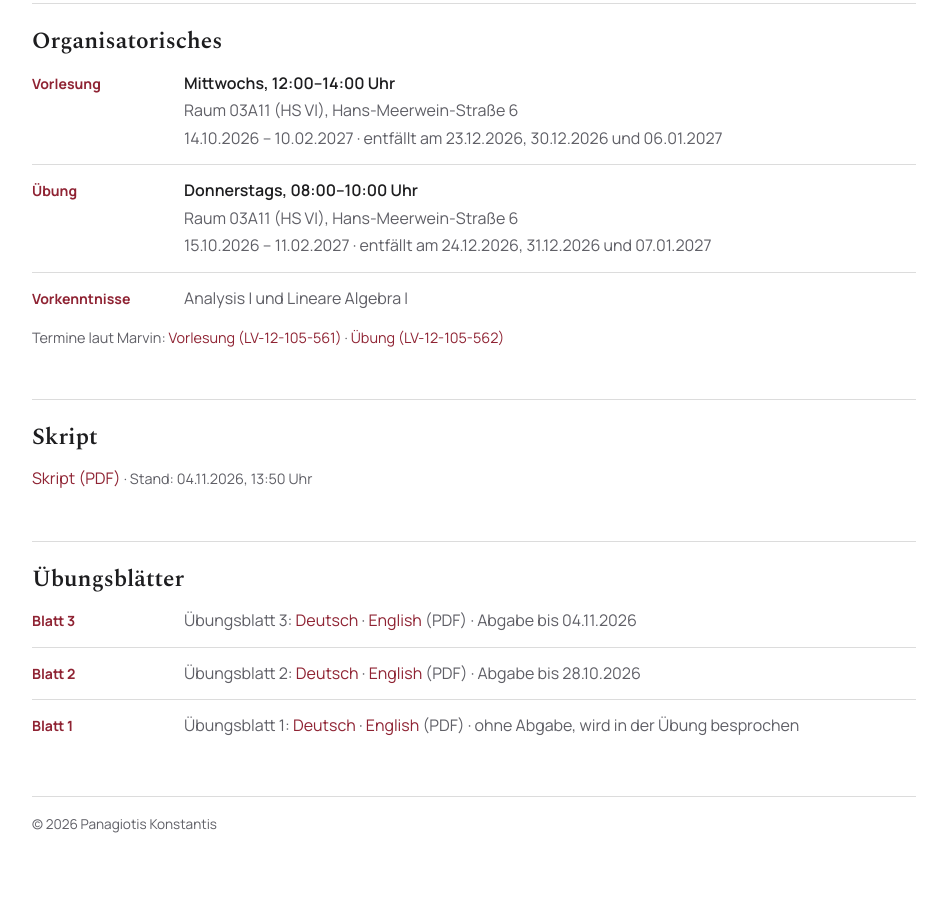
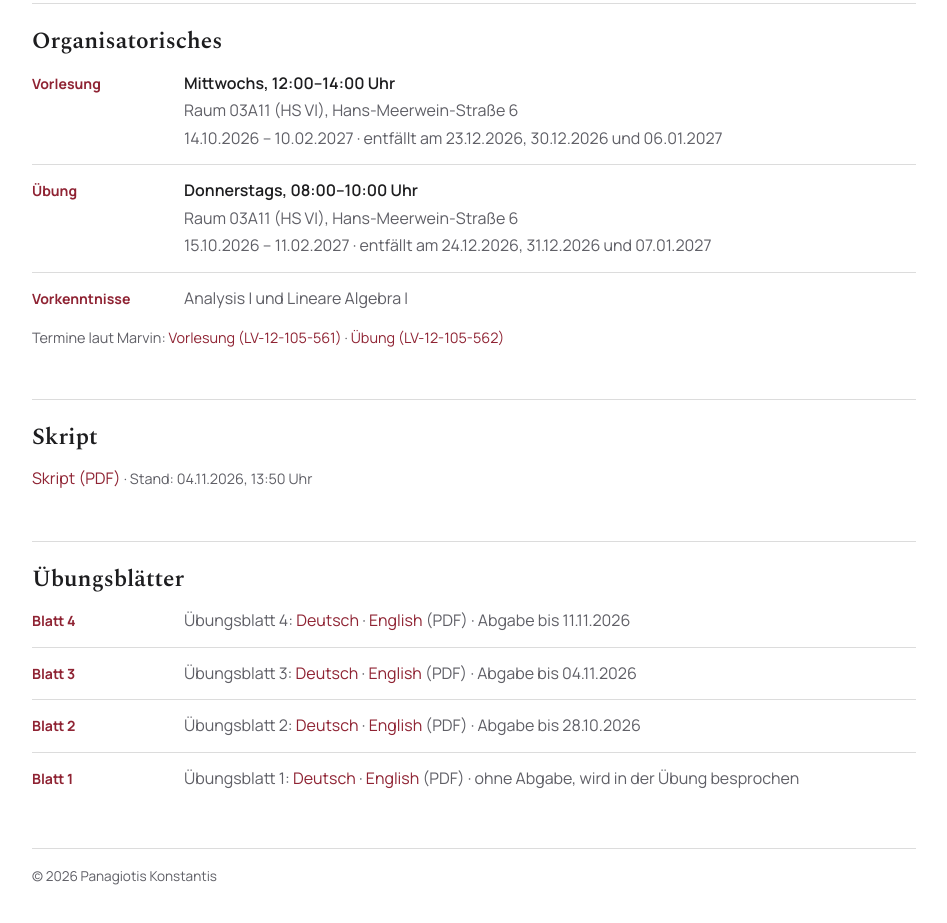
Before and after one commit to pkonstantis/pkonstantis.github.io, a plain HTML site: page p-adische-zahlen.html in a window 1280 px wide. Shown: the part 797-1720 px from the top of the page, without its empty margins (166-1113 px from the left). Before the commit the page ends 1678 px from the top, so only its background shows below. Drawn offline with nearby package versions, Linux system fonts and the light colour scheme.

Commit message:
Einführung in p-adische Zahlen: Übungsblatt 4

```diff
--- a/p-adische-zahlen.html
+++ b/p-adische-zahlen.html
@@ -94,6 +94,10 @@
       <!-- blaetter:start -->
       <ul class="entries">
         <li>
+          <span class="date">Blatt 4</span>
+          <div>Übungsblatt 4: <a href="lehre/p-adische-zahlen/blatt04.pdf?v=81c20799a7" target="_blank" rel="noopener" hreflang="de">Deutsch</a> · <a href="lehre/p-adische-zahlen/blatt04-en.pdf?v=d9d4e87ccf" target="_blank" rel="noopener" hreflang="en">English</a> (PDF) <span class="muted">· Abgabe bis 11.11.2026</span></div>
+        </li>
+        <li>
           <span class="date">Blatt 3</span>
           <div>Übungsblatt 3: <a href="lehre/p-adische-zahlen/blatt03.pdf?v=ad54dba1e3" target="_blank" rel="noopener" hreflang="de">Deutsch</a> · <a href="lehre/p-adische-zahlen/blatt03-en.pdf?v=a536411668" target="_blank" rel="noopener" hreflang="en">English</a> (PDF) <span class="muted">· Abgabe bis 04.11.2026</span></div>
         </li>
```
Also changed, not shown: 2 other files.
